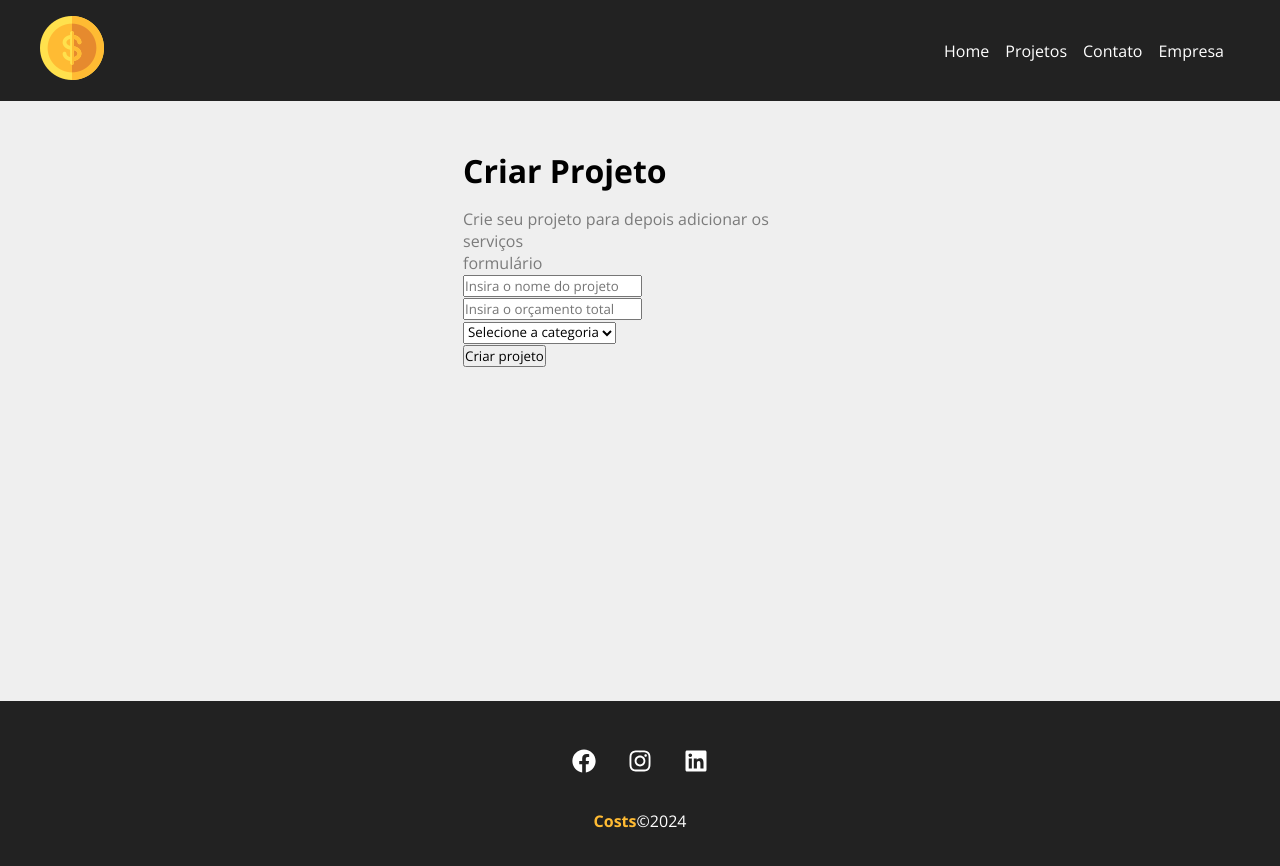
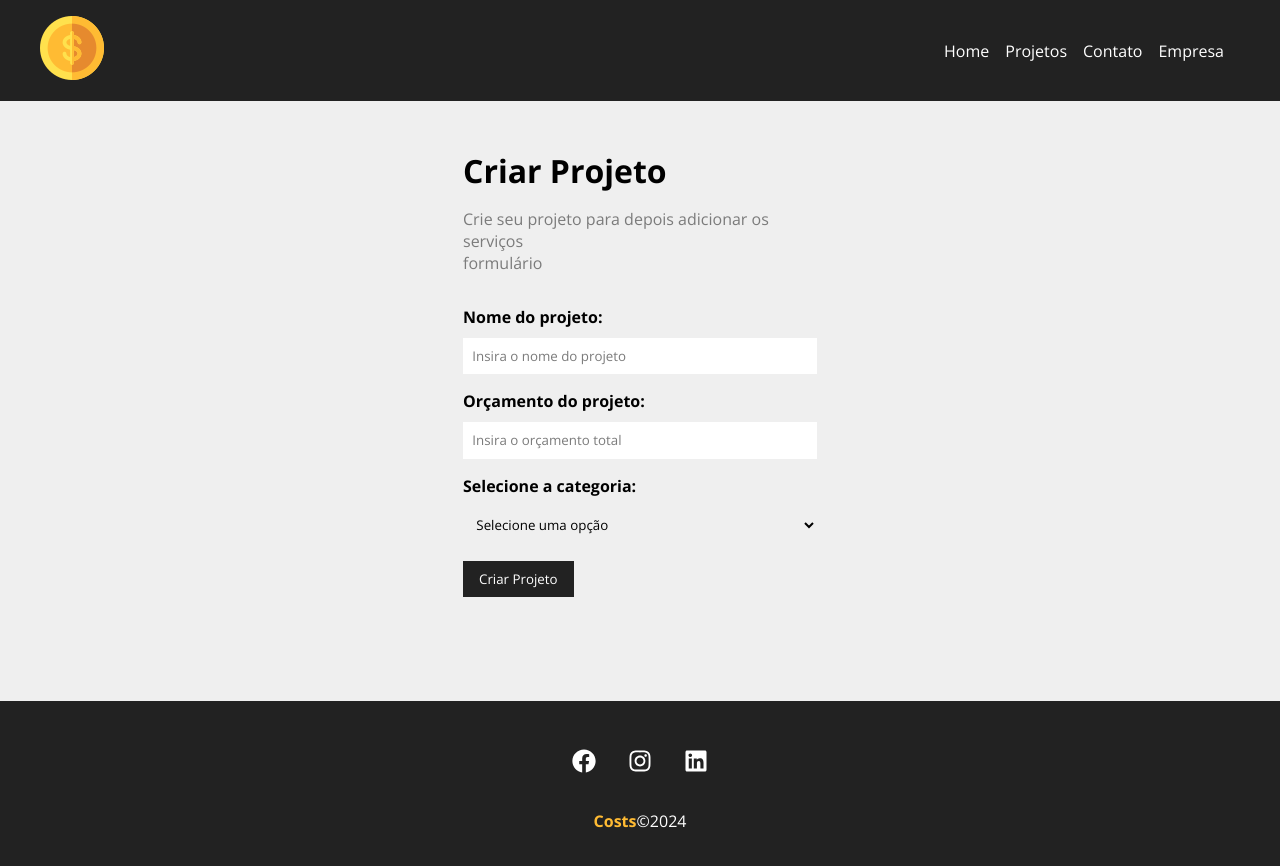
Before and after one commit to limberjhonathan/projeto-react, a React (Create React App) app: page /projects in a window 1280 px wide. Shown: the top 866 px of the page. Built offline with nearby package versions, Linux system fonts and the light colour scheme.

Commit message:
submit project

```diff
--- /dev/null
+++ b/src/components/form/Input.module.css
@@ -0,0 +1,20 @@
+.form_control {
+    display: flex;
+    flex-direction: column;
+    margin-bottom: 1em;
+}
+
+.form_control label {
+    margin-bottom: .6em;
+    font-weight: bold;
+}
+
+.form_control input {
+    padding: .7em;
+    border-radius: 0;
+    border: none;
+}
+
+.form_control input::placeholder {
+    color: #7b7b7b;
+}
--- /dev/null
+++ b/src/components/form/Select.js
@@ -0,0 +1,12 @@
+import styles from './Select.module.css'
+
+export default function Select({ text, name, options, handleOnChange, value }) {
+    return (
+        <div className={styles.form_control}>
+            <label htmlFor={name}>{text}:</label>
+            <select name={name} id={name}>
+                <option>Selecione uma opção</option>
+            </select>
+        </div>
+    )
+}
--- /dev/null
+++ b/src/components/form/Select.module.css
@@ -0,0 +1,16 @@
+.form_control {
+    display: flex;
+    flex-direction: column;
+    margin-bottom: 1em;
+}
+
+.form_control label {
+    margin-bottom: .6em;
+    font-weight: bold;
+}
+
+.form_control select {
+    padding: .7em;
+    border-radius: 0;
+    border: none;
+}
--- /dev/null
+++ b/src/components/form/SubmitButton.js
@@ -0,0 +1,9 @@
+import styles from './SubmitButton.module.css'
+
+export default function SubmitButton({ text }) {
+    return (
+        <div>
+            <button className={styles.btn}>{text}</button>
+        </div>
+    )
+}
--- /dev/null
+++ b/src/components/form/SubmitButton.module.css
@@ -0,0 +1,13 @@
+.btn{
+    background-color: #222;
+    color: #fff;
+    padding: .7em 1.2em;
+    text-decoration: none;
+    transition: .5em;
+    cursor: pointer;
+    border: none;
+}
+
+.btn:hover{
+    color: #ffbb33;
+}
--- /dev/null
+++ b/src/components/form/input.js
@@ -0,0 +1,17 @@
+import styles from './Input.module.css'
+
+export default function Input({ type, text, name, placeHolder, handleOnChange, value }) {
+    return (
+        <div className={styles.form_control}>
+            <label htmlFor={name}>{text}:</label>
+            <input
+                type={type}
+                name={name}
+                id={name}
+                placeholder={placeHolder}
+                onChange={handleOnChange}
+                value={value}
+            />
+        </div>
+    )
+}
--- a/src/components/layout/Navbar.js
+++ b/src/components/layout/Navbar.js
@@ -7,7 +7,7 @@
 
 export default function Navbar() {
     return (
-        <nav class={styles.navbar}>
+        <nav className={styles.navbar}>
             <Container>
                 <Link to="/">
                     <img src={logo} alt="Costs" />
--- a/src/components/pages/NewProject.js
+++ b/src/components/pages/NewProject.js
@@ -7,7 +7,7 @@
             <h1>Criar Projeto</h1>
             <p>Crie seu projeto para depois adicionar os serviços</p>
             <p>formulário</p>
-            <ProjectForm />
+            <ProjectForm btnText='Criar Projeto'/>
         </div>
     )
 }
--- a/src/components/project/ProjectForm.js
+++ b/src/components/project/ProjectForm.js
@@ -1,20 +1,15 @@
-export default function ProjectForm() {
+import Select from '../form/Select'
+import SubmitButton from '../form/SubmitButton'
+import Input from '../form/input'
+import styles from './ProjectForm.module.css'
+
+export default function ProjectForm({btnText}) {
     return (
-        <form>
-            <div>
-                <input type="text" placeholder="Insira o nome do projeto"/>
-            </div>
-            <div>
-                <input type="number"  placeholder="Insira o orçamento total"/>
-            </div>
-            <div>
-                <select name="category_id">
-                    <option disabled selected>Selecione a categoria</option>
-                </select>
-            </div>
-            <div>
-                <input type="submit" value='Criar projeto'/>
-            </div>
+        <form className={styles.form}>
+            <Input type='text' text='Nome do projeto' name='name' placeHolder='Insira o nome do projeto'/>
+            <Input type='number' text='Orçamento do projeto' name='budget' placeHolder='Insira o orçamento total'/>
+            <Select name="category_id" text="Selecione a categoria"/>
+            <SubmitButton text={btnText}/>
         </form>
     )
 }
--- /dev/null
+++ b/src/components/project/ProjectForm.module.css
@@ -0,0 +1,4 @@
+.form {
+    width: 100%;
+    margin: 2em 0;
+}
```
